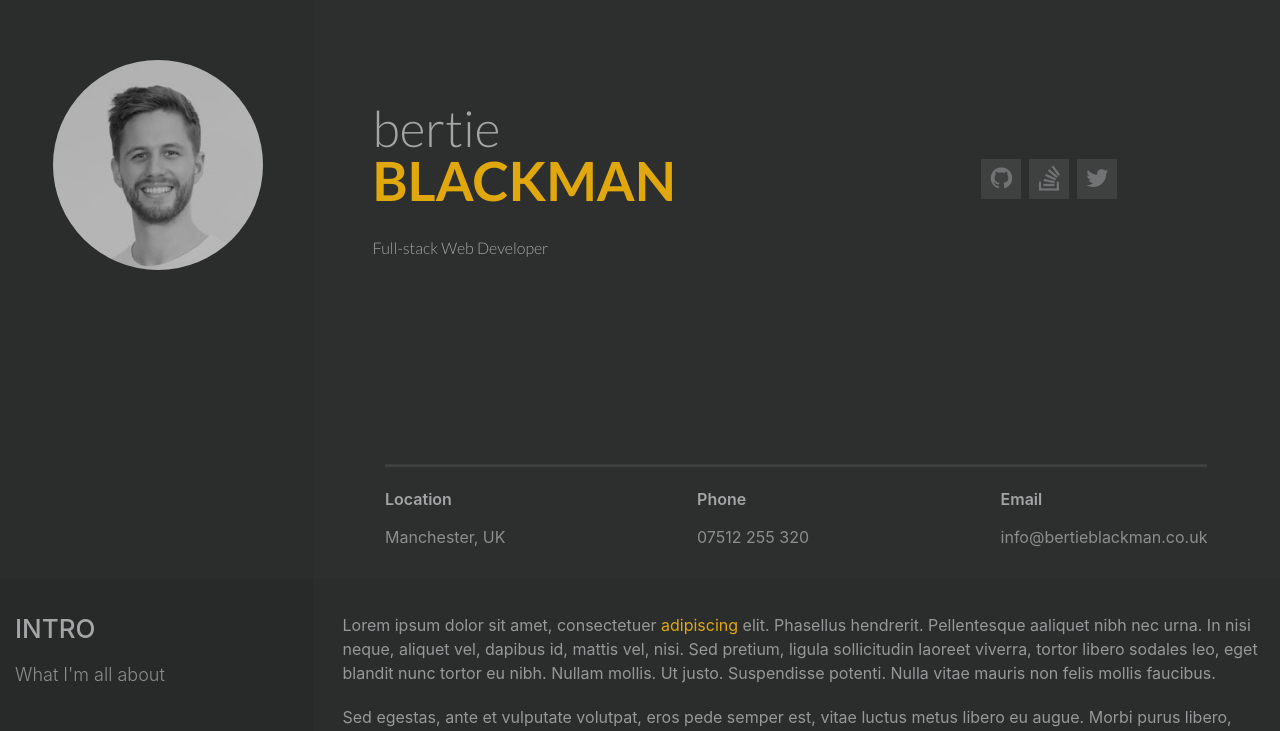
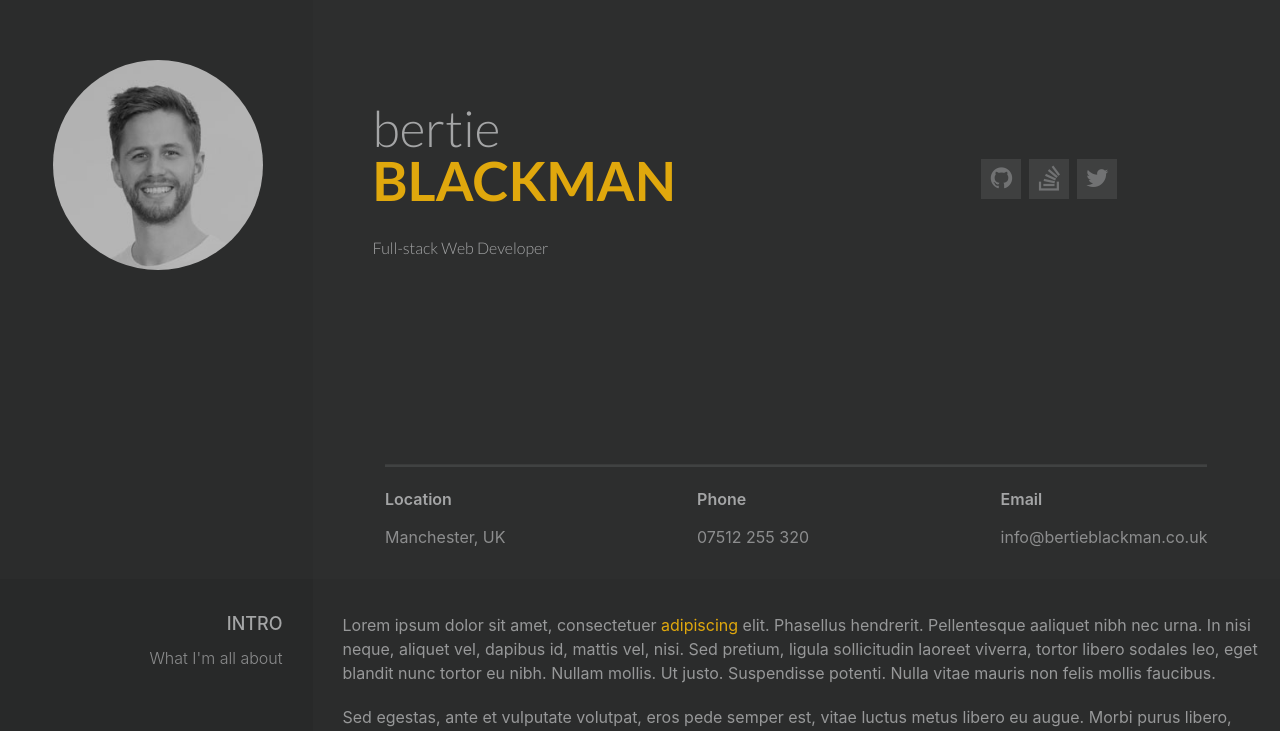
Before and after one commit to covertbert/bertie-blackman-portfolio, a Vue app: page /#/ in a window 1280 px wide. Shown: the part 221-952 px from the top of the page. Built offline with nearby package versions, Linux system fonts and the light colour scheme.

Commit message:
Padding and margin tweaks

```diff
--- a/src/components/expertise/ExpertiseBlockComponent.vue
+++ b/src/components/expertise/ExpertiseBlockComponent.vue
@@ -63,17 +63,19 @@
 
   .expertise-block
     display flex
-    margin-bottom 1.7rem
+    &:not(:nth-last-child(-n+2))
+      margin-bottom 1.4rem
 
   .expertise-block__figure
     color $primary-yellow
     font-weight 700
 
   .expertise-block__body
-    margin-left 1rem
+    margin-left .6rem
+    padding-top 0.2rem
 
   .expertise-block__body-title
     color $tertiary-gray
     text-transform uppercase
-    font-size 1.2rem
+    font-size 1rem
 </style>
--- a/src/components/layout/PageSectionComponent.vue
+++ b/src/components/layout/PageSectionComponent.vue
@@ -86,15 +86,17 @@
   .page-section__title,
   .page-section__sub-title
     color $tertiary-gray
+    @media (min-width $break-lg)
+      text-align right
 
   .page-section__title
-    margin-bottom 1rem
-    font-size 1.3rem
+    margin-bottom .7rem
+    font-size .9rem
     text-transform uppercase
 
   .page-section__sub-title
     margin-bottom 0
     opacity .8
-    font-size .9rem
+    font-size .8rem
     font-weight 300
 </style>
```
